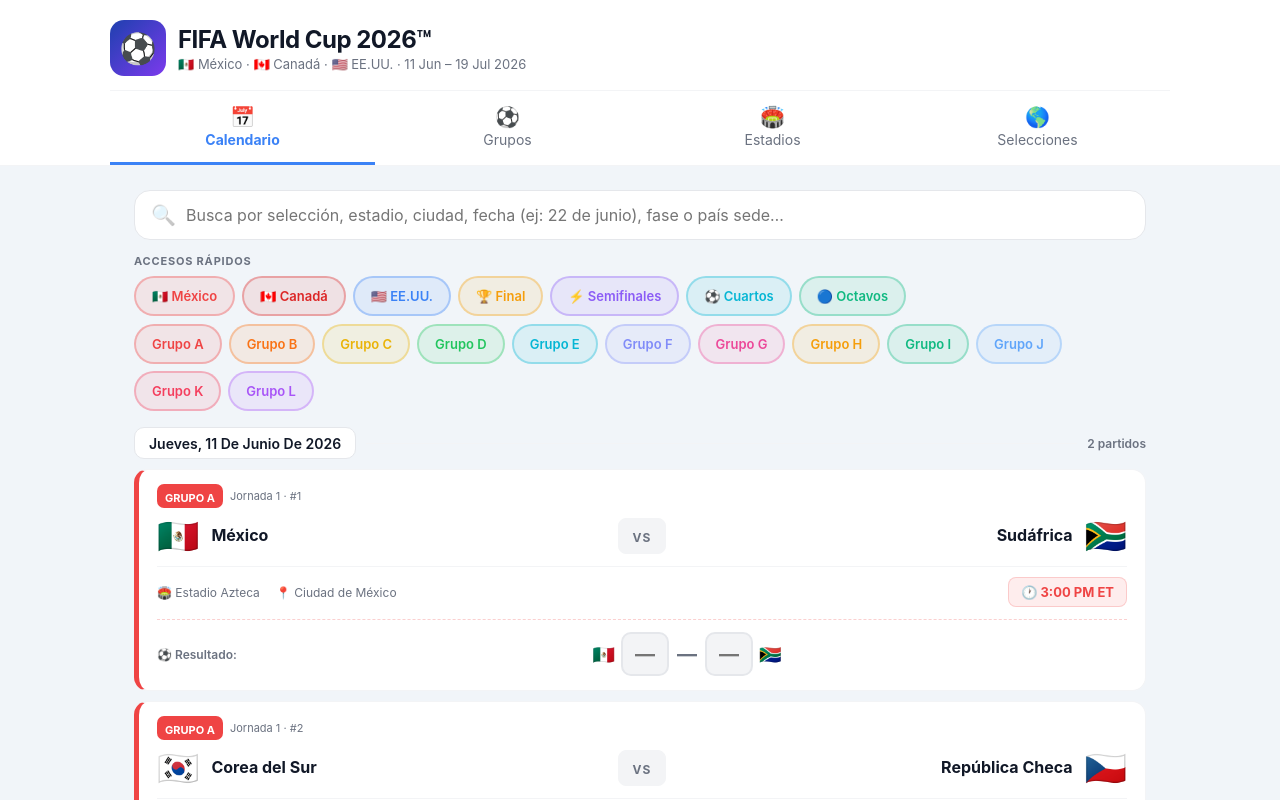
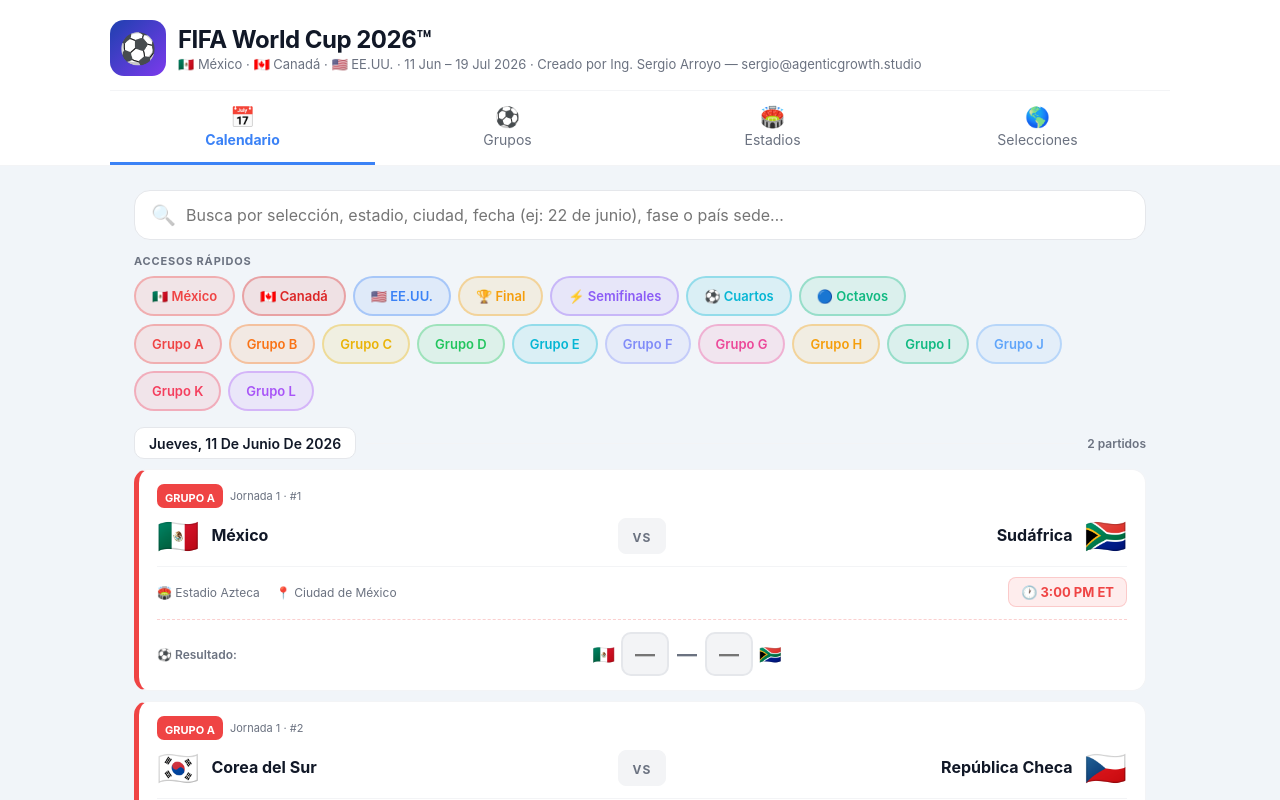
Before and after one commit to Yeyosag/wc2026, a React (Vite) app: page / in a window 1280 px wide. Shown: the top 800 px of the page. Built offline with nearby package versions, Linux system fonts and the light colour scheme.

Commit message:
Add author credit to header

```diff
--- a/src/App.jsx
+++ b/src/App.jsx
@@ -50,7 +50,7 @@
             <div style={{width:isMobile?44:56,height:isMobile?44:56,borderRadius:14,background:"linear-gradient(135deg,#1e40af,#7c3aed)",display:"flex",alignItems:"center",justifyContent:"center",fontSize:isMobile?24:30,flexShrink:0}}>⚽</div>
             <div>
               <h1 style={{margin:0,fontSize:isMobile?18:24,fontWeight:700,color:"var(--color-text-primary)",letterSpacing:-0.5}}>FIFA World Cup 2026™</h1>
-              <p style={{margin:"2px 0 0",fontSize:isMobile?11:13,color:"var(--color-text-secondary)"}}>🇲🇽 México · 🇨🇦 Canadá · 🇺🇸 EE.UU. · 11 Jun – 19 Jul 2026</p>
+              <p style={{margin:"2px 0 0",fontSize:isMobile?11:13,color:"var(--color-text-secondary)"}}>🇲🇽 México · 🇨🇦 Canadá · 🇺🇸 EE.UU. · 11 Jun – 19 Jul 2026 · Creado por Ing. Sergio Arroyo — sergio@agenticgrowth.studio</p>
             </div>
           </div>
           <div style={{display:"flex",overflowX:"auto",WebkitOverflowScrolling:"touch",scrollbarWidth:"none",borderTop:"0.5px solid var(--color-border-tertiary)"}}>
```
